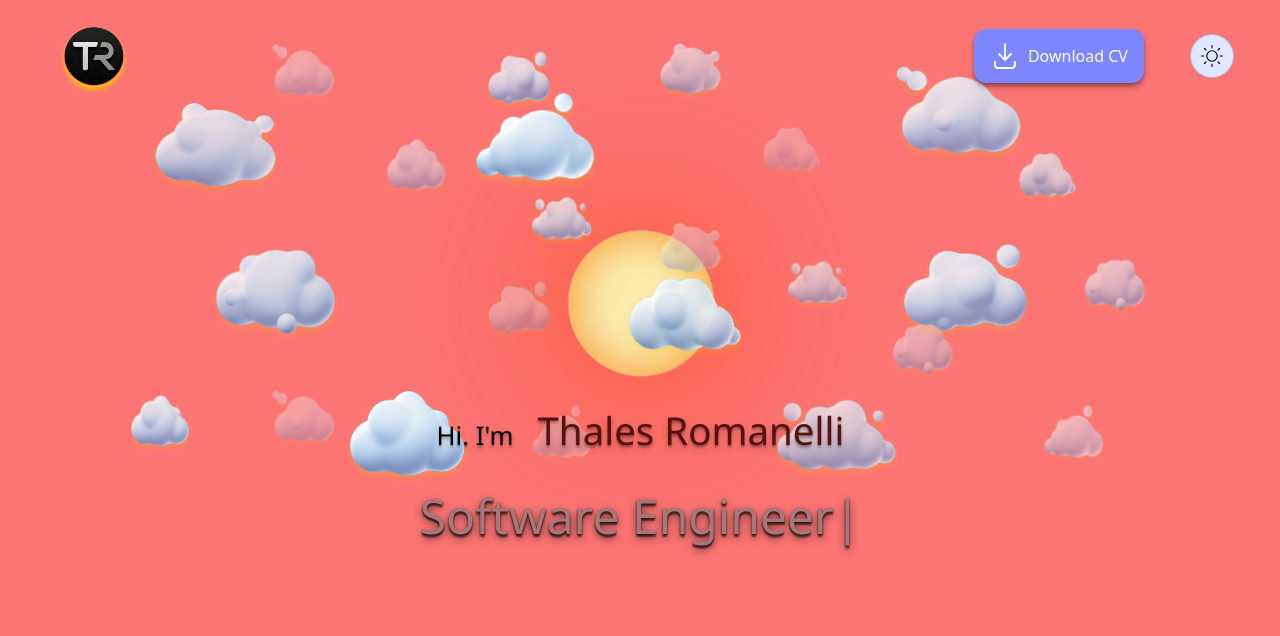
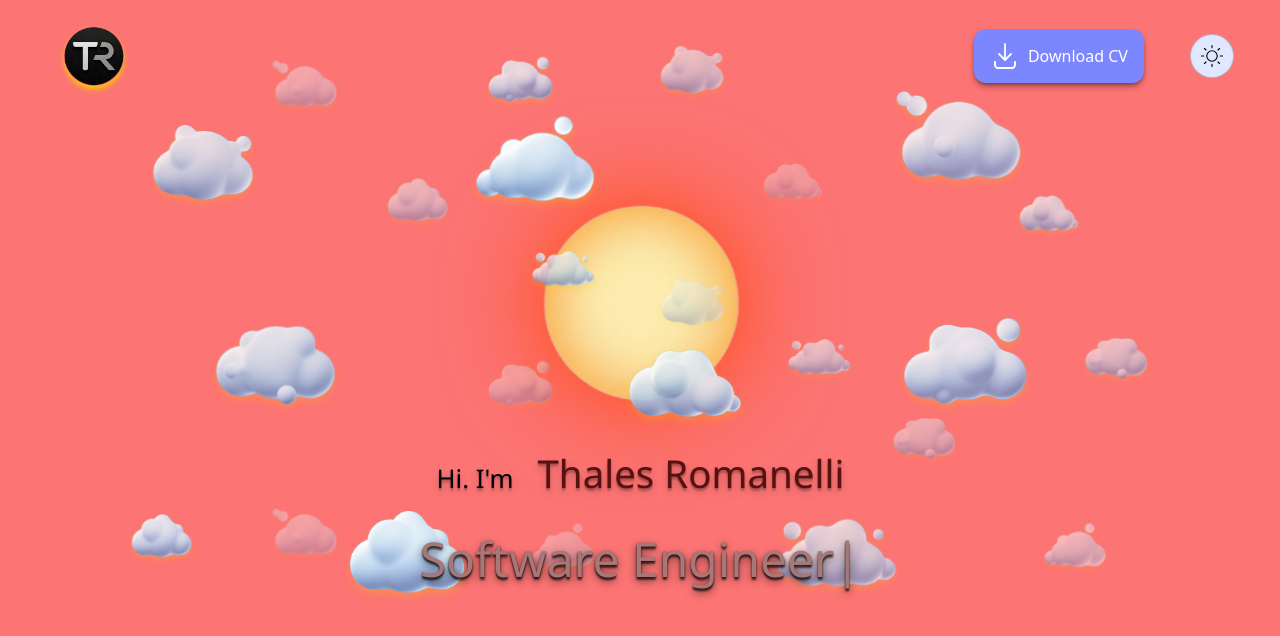
Before and after one commit to Roman-elli/my-portfolio, a React (Vite) app: page / in a window 1280 px wide. Shown: the top 636 px of the page. Built offline with nearby package versions, Linux system fonts and the light colour scheme; a web font is replaced by a local one.

Commit message:
feat(sky-background-component): finishing configuration of clouds design

```diff
--- a/src/components/hero/Hero.tsx
+++ b/src/components/hero/Hero.tsx
@@ -5,7 +5,7 @@ type BackgroundProps = {
 
 function Hero({ mode }: BackgroundProps) {
   return (
-    <div className="flex flex-col items-center justify-center w-full h-full gap-5 pt-[12%] z-8 fixed">
+    <div className="flex flex-col items-center justify-center w-full h-full gap-5 pt-[30vh] z-8 fixed">
       <div className="flex flex-row gap-6 font-space items-baseline animate-scalePulse">
         <div
           className={`duration-5000 ease-linear text-shadow-lg text-balance text-[clamp(1.2rem,2vw,2rem)]
--- a/src/components/sky/Sky.tsx
+++ b/src/components/sky/Sky.tsx
@@ -32,7 +32,7 @@ function Sky({ mode }: SkyProps) {
     {
       src: cloudA,
       animate: "animate-cloudA",
-      pt: "pt-[30%]",
+      pt: "pt-[63vh]",
       pl: "pl-[25%]",
       initialTranslate: "translate-x-[-200%]",
       opacity: "opacity-100",
@@ -40,7 +40,7 @@ function Sky({ mode }: SkyProps) {
     {
       src: cloudB,
       animate: "animate-cloudB",
-      pt: "pt-[18%]",
+      pt: "pt-[38vh]",
       pl: "pl-[70%]",
       initialTranslate: "translate-x-[200%]",
       opacity: "opacity-89",
@@ -48,7 +48,7 @@ function Sky({ mode }: SkyProps) {
     {
       src: cloudC,
       animate: "animate-cloudC",
-      pt: "pt-[19%]",
+      pt: "pt-[40vh]",
       pl: "pl-[15%]",
       initialTranslate: "translate-x-[-200%]",
       opacity: "opacity-90",
@@ -56,7 +56,7 @@ function Sky({ mode }: SkyProps) {
     {
       src: cloudD,
       animate: "animate-cloudD",
-      pt: "pt-[30%]",
+      pt: "pt-[63vh]",
       pl: "pl-[60%]",
       initialTranslate: "translate-x-[200%]",
       opacity: "opacity-75",
@@ -64,7 +64,7 @@ function Sky({ mode }: SkyProps) {
     {
       src: cloudE,
       animate: "animate-cloudE",
-      pt: "pt-[5%]",
+      pt: "pt-[11vh]",
       pl: "pl-[35%]",
       initialTranslate: "translate-x-[-200%]",
       opacity: "opacity-100",
@@ -72,7 +72,7 @@ function Sky({ mode }: SkyProps) {
     {
       src: cloudF,
       animate: "animate-cloudF",
-      pt: "pt-[5%]",
+      pt: "pt-[11vh]",
       pl: "pl-[70%]",
       initialTranslate: "translate-x-[200%]",
       opacity: "opacity-85",
@@ -80,7 +80,7 @@ function Sky({ mode }: SkyProps) {
     {
       src: cloudG,
       animate: "animate-cloudG",
-      pt: "pt-[5%]",
+      pt: "pt-[11vh]",
       pl: "pl-[10%]",
       initialTranslate: "translate-x-[-200%]",
       opacity: "opacity-86",
@@ -88,7 +88,7 @@ function Sky({ mode }: SkyProps) {
     {
       src: cloudH,
       animate: "animate-cloudH",
-      pt: "pt-[18%]",
+      pt: "pt-[38vh]",
       pl: "pl-[50%]",
       initialTranslate: "translate-x-[200%]",
       opacity: "opacity-90",
@@ -99,7 +99,7 @@ function Sky({ mode }: SkyProps) {
     {
       src: cloudA,
       animate: "animate-cloudB",
-      pt: "pt-[10%]",
+      pt: "pt-[21vh]",
       pl: "pl-[30%]",
       initialTranslate: "translate-x-[-200%]",
       opacity: "opacity-50",
@@ -107,7 +107,7 @@ function Sky({ mode }: SkyProps) {
     {
       src: cloudB,
       animate: "animate-cloudH",
-      pt: "pt-[20%]",
+      pt: "pt-[42vh]",
       pl: "pl-[40%]",
       initialTranslate: "translate-x-[200%]",
       opacity: "opacity-35",
@@ -115,7 +115,7 @@ function Sky({ mode }: SkyProps) {
     {
       src: cloudC,
       animate: "animate-cloudD",
-      pt: "pt-[25%]",
+      pt: "pt-[52vh]",
       pl: "pl-[70%]",
       initialTranslate: "translate-x-[-200%]",
       opacity: "opacity-45",
@@ -123,7 +123,7 @@ function Sky({ mode }: SkyProps) {
     {
       src: cloudD,
       animate: "animate-cloudA",
-      pt: "pt-[20%]",
+      pt: "pt-[42vh]",
       pl: "pl-[60%]",
       initialTranslate: "translate-x-[200%]",
       opacity: "opacity-60",
@@ -131,7 +131,7 @@ function Sky({ mode }: SkyProps) {
     {
       src: cloudE,
       animate: "animate-cloudE",
-      pt: "pt-[30%]",
+      pt: "pt-[63vh]",
       pl: "pl-[40%]",
       initialTranslate: "translate-x-[-200%]",
       opacity: "opacity-30",
@@ -139,7 +139,7 @@ function Sky({ mode }: SkyProps) {
     {
       src: cloudF,
       animate: "animate-cloudC",
-      pt: "pt-[30%]",
+      pt: "pt-[63vh]",
       pl: "pl-[20%]",
       initialTranslate: "translate-x-[200%]",
       opacity: "opacity-35",
@@ -147,7 +147,7 @@ function Sky({ mode }: SkyProps) {
     {
       src: cloudG,
       animate: "animate-cloudG",
-      pt: "pt-[15%]",
+      pt: "pt-[31vh]",
       pl: "pl-[50%]",
       initialTranslate: "translate-x-[-200%]",
       opacity: "opacity-38",
@@ -155,7 +155,7 @@ function Sky({ mode }: SkyProps) {
     {
       src: cloudH,
       animate: "animate-cloudF",
-      pt: "pt-[10%]",
+      pt: "pt-[21vh]",
       pl: "pl-[60%]",
       initialTranslate: "translate-x-[200%]",
       opacity: "opacity-30",
@@ -164,7 +164,7 @@ function Sky({ mode }: SkyProps) {
     {
       src: cloudA,
       animate: "animate-cloudB",
-      pt: "pt-[30%]",
+      pt: "pt-[63vh]",
       pl: "pl-[10%]",
       initialTranslate: "translate-x-[-200%]",
       opacity: "opacity-90",
@@ -172,7 +172,7 @@ function Sky({ mode }: SkyProps) {
     {
       src: cloudB,
       animate: "animate-cloudH",
-      pt: "pt-[2%]",
+      pt: "pt-[4vh]",
       pl: "pl-[40%]",
       initialTranslate: "translate-x-[200%]",
       opacity: "opacity-80",
@@ -180,7 +180,7 @@ function Sky({ mode }: SkyProps) {
     {
       src: cloudC,
       animate: "animate-cloudD",
-      pt: "pt-[20%]",
+      pt: "pt-[42vh]",
       pl: "pl-[85%]",
       initialTranslate: "translate-x-[-200%]",
       opacity: "opacity-60",
@@ -188,7 +188,7 @@ function Sky({ mode }: SkyProps) {
     {
       src: cloudD,
       animate: "animate-cloudA",
-      pt: "pt-[15%]",
+      pt: "pt-[31vh]",
       pl: "pl-[40%]",
       initialTranslate: "translate-x-[200%]",
       opacity: "opacity-76",
@@ -196,7 +196,7 @@ function Sky({ mode }: SkyProps) {
     {
       src: cloudE,
       animate: "animate-cloudE",
-      pt: "pt-[30%]",
+      pt: "pt-[63vh]",
       pl: "pl-[80%]",
       initialTranslate: "translate-x-[-200%]",
       opacity: "opacity-50",
@@ -204,7 +204,7 @@ function Sky({ mode }: SkyProps) {
     {
       src: cloudF,
       animate: "animate-cloudC",
-      pt: "pt-[3%]",
+      pt: "pt-[7vh]",
       pl: "pl-[20%]",
       initialTranslate: "translate-x-[200%]",
       opacity: "opacity-40",
@@ -212,7 +212,7 @@ function Sky({ mode }: SkyProps) {
     {
       src: cloudG,
       animate: "animate-cloudG",
-      pt: "pt-[1%]",
+      pt: "pt-[2vh]",
       pl: "pl-[50%]",
       initialTranslate: "translate-x-[-200%]",
       opacity: "opacity-60",
@@ -220,7 +220,7 @@ function Sky({ mode }: SkyProps) {
     {
       src: cloudH,
       animate: "animate-cloudF",
-      pt: "pt-[12%]",
+      pt: "pt-[25vh]",
       pl: "pl-[80%]",
       initialTranslate: "translate-x-[200%]",
       opacity: "opacity-70",
@@ -243,28 +243,28 @@ function Sky({ mode }: SkyProps) {
         <img
           src={Sun}
           alt="Bright yellow sun in the sky"
-          className={`w-90 h-90 transition-all duration-2500 ease-in-out fixed drop-shadow-[0_0_80px_#FF4500]
-                  ${sunVisible ? "" : "translate-y-[170%] opacity-20"}
+          className={`w-[60vh] h-auto transition-all duration-2500 ease-in-out fixed drop-shadow-[0_0_50px_#FF4500]
+                  ${sunVisible ? "" : "translate-y-[135%] drop-shadow-none opacity-0"}
                 `}
         />
 
         <img
           src={Moon}
           alt="Bright white moon in the sky"
-          className={`w-90 h-90 transition-all duration-2500 ease-in-out fixed
-                  ${moonVisible ? "drop-shadow-[0_0_80px_#7F9CF5]" : "translate-y-[170%] drop-shadow-none opacity-50"}
+          className={`w-[60vh] h-auto transition-all duration-2500 ease-in-out fixed
+                  ${moonVisible ? "drop-shadow-[0_0_50px_#7F9CF5]" : "translate-y-[135%] drop-shadow-none opacity-0"}
                 `}
         />
       </div>
       {back_clouds.map((cloud, i) => (
         <div
           key={i}
-          className={`flex w-full h-full fixed ${cloud.pt} ${cloud.pl} ${cloud.animate}`}
+          className={`fixed ${cloud.pt} ${cloud.pl} ${cloud.animate}`}
         >
           <img
             src={cloud.src}
             alt={`Cloud back ${i + 1}`}
-            className={`w-[6vw] h-[9vh] transition-all duration-2000 ease-in-out fixed animate-scalePulse drop-shadow-yellow-400/30 drop-shadow-md
+            className={`w-[clamp(80px,6vw,140px)] h-auto transition-all duration-2000 ease-in-out fixed animate-scalePulse drop-shadow-yellow-400/30 drop-shadow-md
               ${sunVisible ? `${cloud.opacity}` : `${cloud.initialTranslate} opacity-0`}`}
           />
         </div>
@@ -273,12 +273,12 @@ function Sky({ mode }: SkyProps) {
       {clouds.map((cloud, i) => (
         <div
           key={i}
-          className={`flex w-full h-full fixed ${cloud.pt} ${cloud.pl} ${cloud.animate}`}
+          className={`fixed ${cloud.pt} ${cloud.pl} ${cloud.animate}`}
         >
           <img
             src={cloud.src}
             alt={`Cloud ${i + 1}`}
-            className={`w-[12vw] h-[15vh] transition-all duration-3000 ease-in-out fixed animate-scalePulse drop-shadow-yellow-400/30 drop-shadow-lg
+            className={`w-[clamp(110px,12vw,200px)] min-w-[5vw] h-auto transition-all duration-3000 ease-in-out fixed animate-scalePulse drop-shadow-yellow-400/30 drop-shadow-lg
               ${sunVisible ? `${cloud.opacity}` : `${cloud.initialTranslate} opacity-0`}`}
           />
         </div>
```
